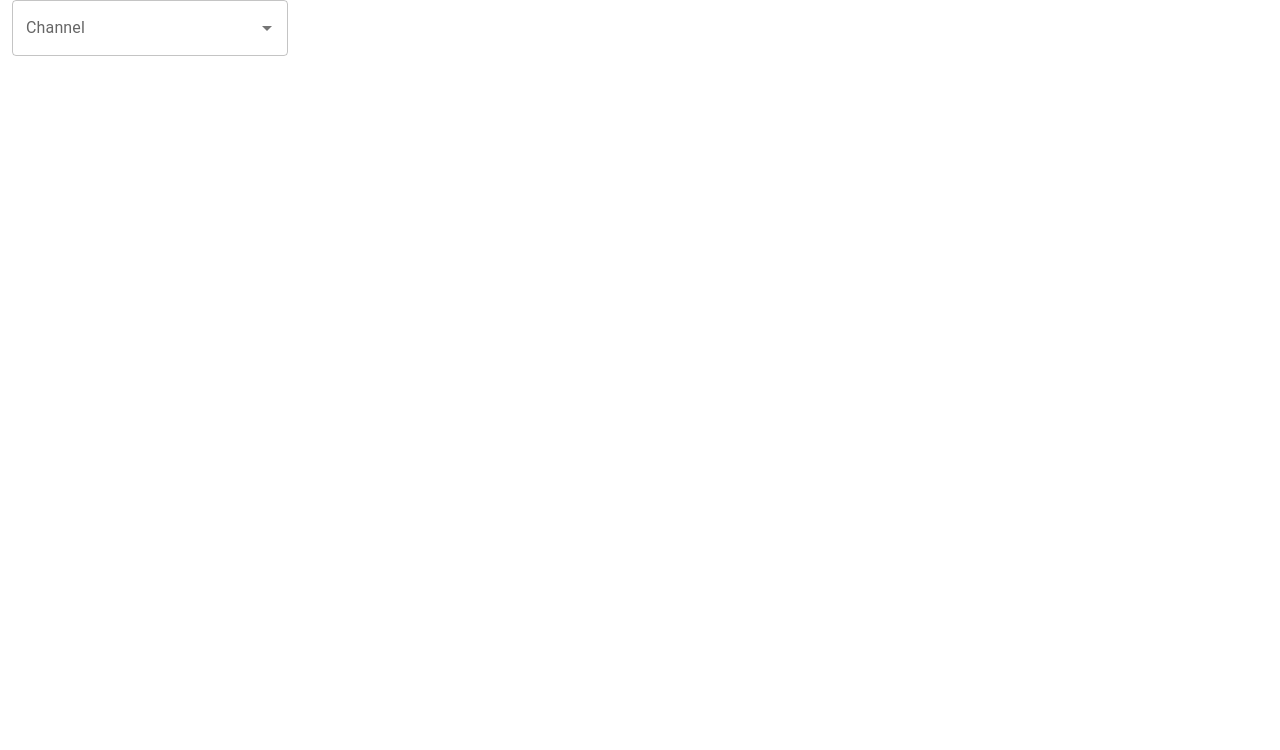
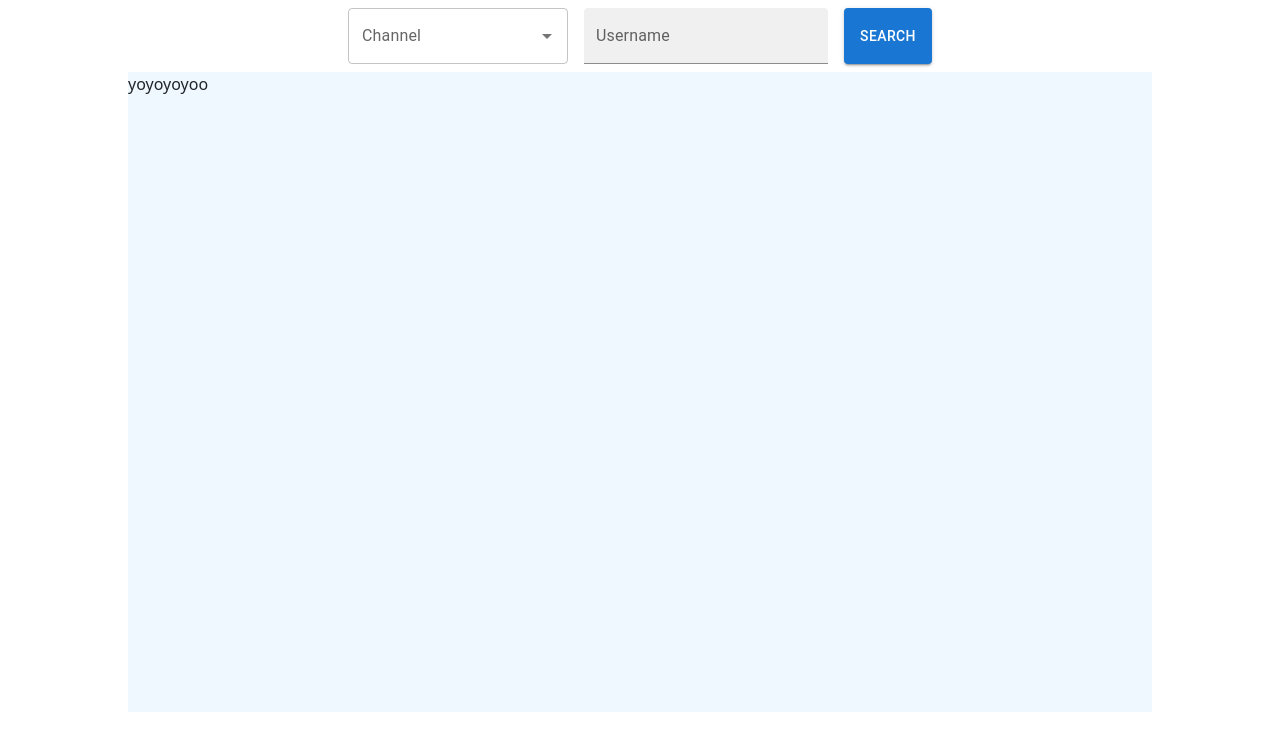
Before and after one commit to sambasile10/twitchlogger2, a React (Create React App) app in the folder frontend/logger-app/: page / in a window 1280 px wide. Shown: the top 750 px of the page. Built offline with nearby package versions, Linux system fonts and the light colour scheme.

Commit message:
Header and lower container

```diff
--- a/frontend/logger-app/src/App.css
+++ b/frontend/logger-app/src/App.css
@@ -1,38 +1,6 @@
-.App {
-  text-align: center;
+.container-bg {
+  background-color: aliceblue;
+  margin-left: 10%;
+  margin-right: 10%;
+  height: 80vh;
 }
-
-.App-logo {
-  height: 40vmin;
-  pointer-events: none;
-}
-
-@media (prefers-reduced-motion: no-preference) {
-  .App-logo {
-    animation: App-logo-spin infinite 20s linear;
-  }
-}
-
-.App-header {
-  background-color: #282c34;
-  min-height: 100vh;
-  display: flex;
-  flex-direction: column;
-  align-items: center;
-  justify-content: center;
-  font-size: calc(10px + 2vmin);
-  color: white;
-}
-
-.App-link {
-  color: #61dafb;
-}
-
-@keyframes App-logo-spin {
-  from {
-    transform: rotate(0deg);
-  }
-  to {
-    transform: rotate(360deg);
-  }
-}
--- a/frontend/logger-app/src/App.tsx
+++ b/frontend/logger-app/src/App.tsx
@@ -11,11 +11,20 @@ class App extends React.Component<{}, {}> {
 
     render() {
         return (
-          <Container fluid>
-            <Row className="search-row">
-              <Header channels={['sodapoppin','nyanners']} />
-            </Row>
-          </Container>
+          <div>
+            <Container fluid>
+              <Row id="header-row" className="search-row">
+                <Header channels={['sodapoppin','nyanners']} />
+              </Row>
+            </Container>
+            <div className='container-bg'>
+              <Container>
+                <Row lg={12}>
+                  yoyoyoyoo
+                </Row>
+              </Container>
+            </div>
+          </div>
         );
     }
 }
--- a/frontend/logger-app/src/components/Header.tsx
+++ b/frontend/logger-app/src/components/Header.tsx
@@ -1,5 +1,6 @@
 import React, { Fragment } from 'react';
-import { Autocomplete, TextField } from '@mui/material';
+import { Autocomplete, TextField, Button } from '@mui/material';
+import { Col } from 'react-bootstrap';
 
 type HeaderProps = {
     channels: string[] // List of channel options
@@ -22,13 +23,30 @@ class Header extends React.Component<HeaderProps, {}> {
     render() {
         return(
             <Fragment>
+                <div className='d-flex flex-row justify-content-center'>
+                    <div className='p-2'>
                         <Autocomplete
                             disablePortal
                             id="channel-combo-box"
                             options={this.props.channels}
-                    sx={{ width: 300 }}
+                            sx={{ width: 220 }}
                             renderInput={(params) => <TextField {... params} label="Channel" />}
                         />
+                    </div>
+                    <div className='p-2'>
+                        <TextField
+                            id="username-text-field"
+                            label="Username"
+                            variant="filled"
+                            fullWidth={true}
+                        />
+                    </div>
+                    <div className='p-2'>
+                        <Button style={{ height: '100%' }} id="search-button" variant='contained'>
+                            Search
+                        </Button>
+                    </div>
+                </div>
             </Fragment>
         )
     }
```
Lines whose indentation alone changed are shown as unchanged.
